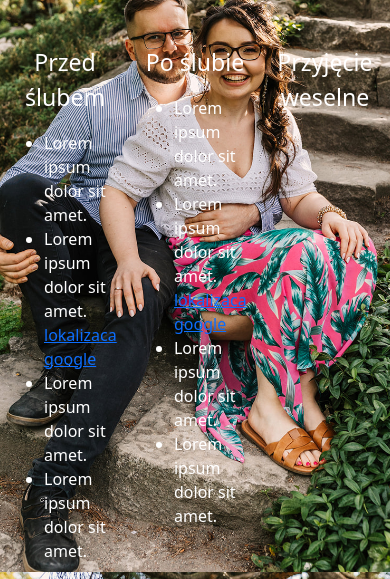
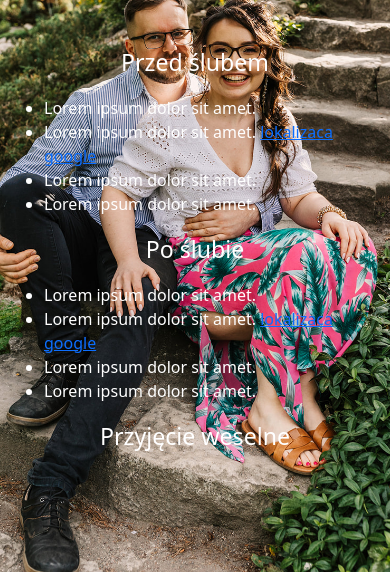
Before and after one commit to lukaszparadylo/slub, a website: page index.html in a window 390 px wide. Shown: the part 272-851 px from the top of the page. Drawn offline with nearby package versions, Linux system fonts and the light colour scheme; files that its build step writes are made by us from their sources.

Commit message:
commit 2

```diff
--- a/css/style.css
+++ b/css/style.css
@@ -1,5 +1,5 @@
 body {
-  background-image: url("../images/ania_lukasz_narzeczenska_39.jpg");
+  background-image: url("/images/ania_lukasz_narzeczenska_39.jpg");
   background-position: center center;
   background-size: cover;
   background-attachment: fixed;
--- a/index.html
+++ b/index.html
@@ -14,8 +14,8 @@
                 <p class="text-center fs-1 p-5 m-5">Ślub Ania &amp; Łukasz informacje</p>
         </header>
         <div class="information ">
-            <div class="row  ">
-                <div class="beforWedding col-4">
+            <div class="row">
+                <div class="beforWedding col-sm-12 col-md-12 col-lg-4 col-xl-4">
                     <p class="text-center fs-3">Przed ślubem</p>
                     <ul>
                         <li>Lorem ipsum dolor sit amet.</li>
@@ -24,7 +24,7 @@
                         <li>Lorem ipsum dolor sit amet.</li>
                     </ul>
                 </div>
-                <div class="afterWedding col-4">
+                <div class="afterWedding col-sm-12 col-md-12 col-lg-4 col-xl-4">
                     <p class="text-center fs-3">Po ślubie</p>
                     <ul>
                         <li>Lorem ipsum dolor sit amet.</li>
@@ -33,7 +33,7 @@
                         <li>Lorem ipsum dolor sit amet.</li>
                     </ul>
                 </div>
-                <div class="weddingParty col-4">
+                <div class="weddingParty col-sm-12 col-md-12 col-lg-4 col-xl-4">
                     <p class="text-center fs-3">Przyjęcie weselne</p>
                 </div>
             </div>
```
